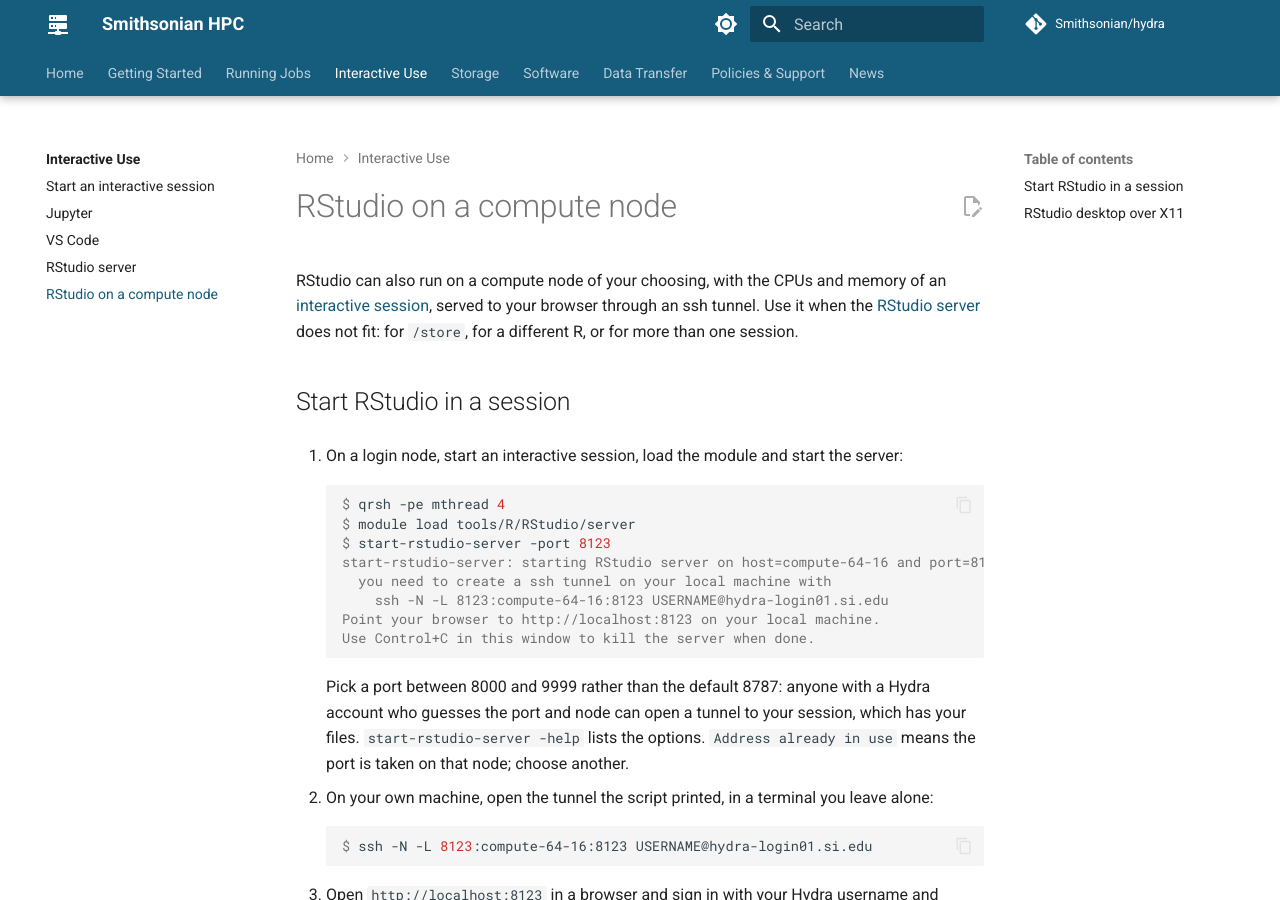
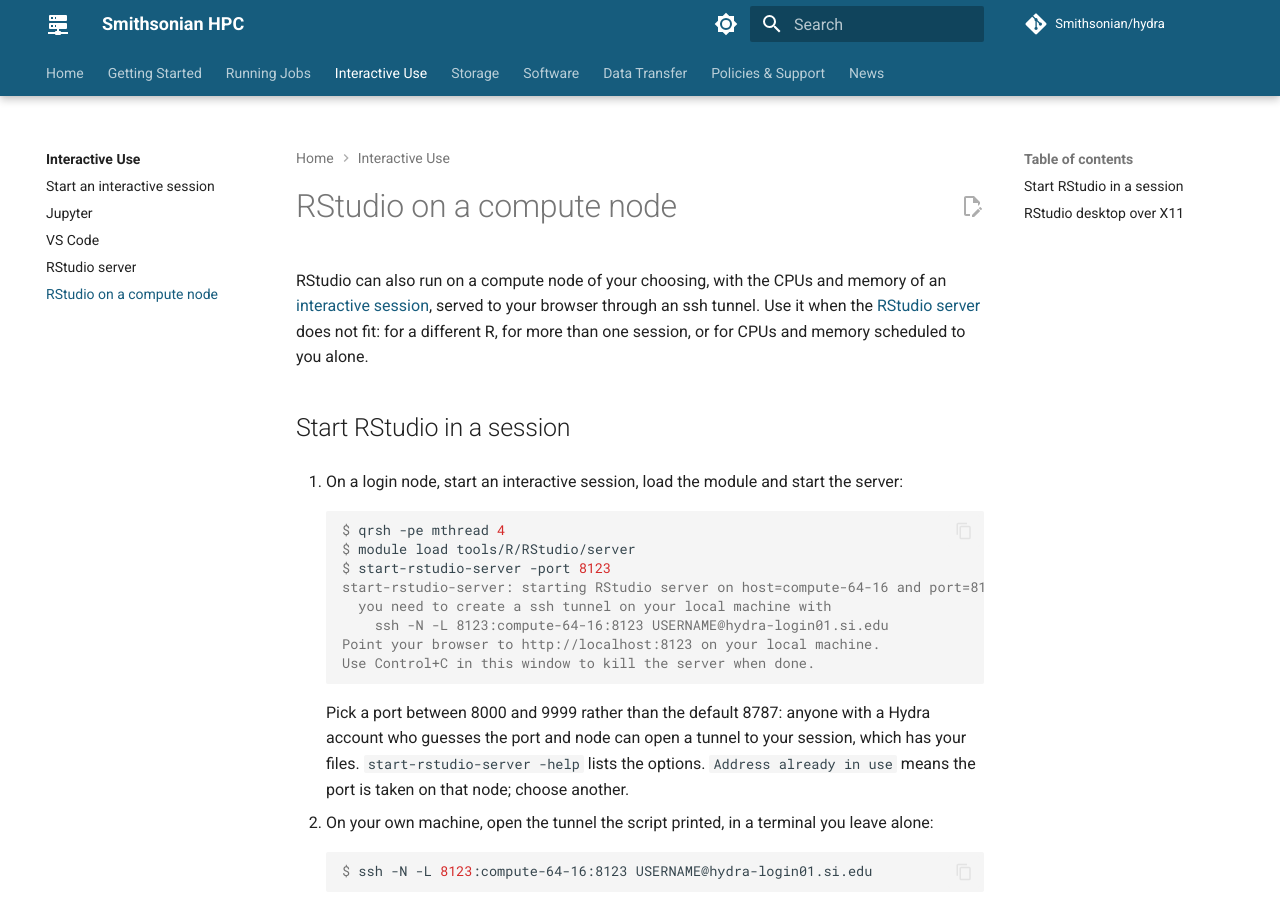
Before and after one commit to ODI-DPAC/hydra, an MkDocs documentation site: the page built from docs/interactive/rstudio-node.md, in a window 1280 px wide and 900 px high. Built offline with MkDocs 1.6.1 and Material for MkDocs 9.7.7, drawn with Linux system fonts in a browser that asks for light colours; comment, search, counter and statistics services are not loaded.

```diff
--- a/docs/interactive/rstudio-node.md
+++ b/docs/interactive/rstudio-node.md
@@ -1,6 +1,6 @@
 # RStudio on a compute node
 
-RStudio can also run on a compute node of your choosing, with the CPUs and memory of an [interactive session](qrsh.md), served to your browser through an ssh tunnel. Use it when the [RStudio server](rstudio.md) does not fit: for `/store`, for a different R, or for more than one session.
+RStudio can also run on a compute node of your choosing, with the CPUs and memory of an [interactive session](qrsh.md), served to your browser through an ssh tunnel. Use it when the [RStudio server](rstudio.md) does not fit: for a different R, for more than one session, or for CPUs and memory scheduled to you alone.
 
 ## Start RStudio in a session
 
```
Also changed, not shown: docs/interactive/rstudio.md (+1 -1 lines).
